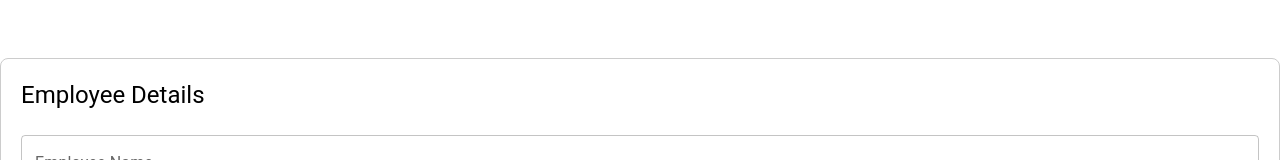
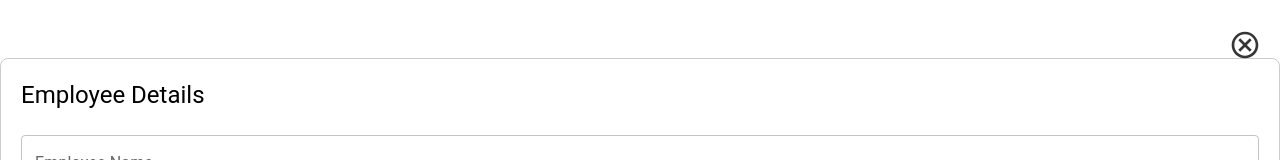
Before and after one commit to Jayaprakash-mk/employeee, a React (Create React App) app: page / in a window 1280 px wide. Both pictures are taken after a click on the button "Add". Shown: the top 160 px of the page. Built offline with nearby package versions, Linux system fonts and the light colour scheme.

Commit message:
push new backend

```diff
--- a/src/Backend/Service.js
+++ b/src/Backend/Service.js
@@ -80,9 +80,8 @@ app.delete(`/deleteData/:id`, (req,res) => {
             return res.status(500).json({message : "Error in connection to mysql database"});
         }
 
-        connection.query("Delete from employeeDetail where Employee_id = ?", req.params.id, (err, data) => {
-            connection.r
-            elease(); // Release the connection back to the pool
+        connection.query("Delete from employeeDetail where employeeId = ?", req.params.id, (err, data) => {
+            connection.release(); // Release the connection back to the pool
 
             if (err) {
                 console.error("MySQL Query Error:", err);
--- a/src/Frontend/EmployeeData.js
+++ b/src/Frontend/EmployeeData.js
@@ -29,7 +29,7 @@ const EmployeeData = (props) => {
 
     const Delete = async (id) => {
         try {
-            const response = await Axios.delete(`https://employee-h4u5.onrender.com/deleteData/${id}`);
+            const response = await Axios.delete(`http://localhost:3001/deleteData/${id}`);
             console.log("response message:", response.data);
             //window.location.reload();
         }catch (e) {
--- a/src/Frontend/EmployeeData.module.css
+++ b/src/Frontend/EmployeeData.module.css
@@ -38,3 +38,14 @@
     color: #363636;
 
 }
+
+.backButton{
+    padding: 1.2rem;
+    position: absolute;
+    top: 0;
+    right: 0;
+    cursor: pointer;
+    font-size: 42px;
+    color: #363636;
+
+}
--- a/src/Frontend/EmployeeForm.js
+++ b/src/Frontend/EmployeeForm.js
@@ -11,9 +11,10 @@ import FormControlLabel from '@mui/material/FormControlLabel';
 import Typography from '@mui/material/Typography';
 import Alert from '@mui/material/Alert';
 import {DatePicker} from '@mui/x-date-pickers';
+import CancelOutlinedIcon from '@mui/icons-material/CancelOutlined';
+import classes from './EmployeeData.module.css';
 
-
-const EmployeeForm = () => {
+const EmployeeForm = (props) => {
   const [formData, setFormData] = useState({
     employeeName: '',
     employeeId: '',
@@ -32,6 +33,10 @@ const EmployeeForm = () => {
     setFormData({ ...formData, [e.target.name]: e.target.value });
   };
 
+  const backToHomeButton = () => {
+    props.choice1(false);
+  }
+
   const handleDateChange = (date) => {
     setFormData({ ...formData, dob: date });
   };
@@ -46,7 +51,7 @@ const EmployeeForm = () => {
       formData.designation &&
       formData.salary
     ) {
-      // Perform backend logic here (e.g., API call)
+
       //console.log(formData);
 
       Axios.post('http://localhost:3001/employee', {
@@ -92,6 +97,9 @@ const EmployeeForm = () => {
       <div style={{ border: '1px solid #ccc', padding: '20px', borderRadius: '8px' }}>
       <Typography variant="h5" gutterBottom>
         Employee Details
+        <div className={classes.backButton}>
+            <CancelOutlinedIcon sx={{fontSize: 32}} onClick={backToHomeButton}/>
+        </div>
       </Typography>
       <form>
         <TextField
@@ -131,7 +139,7 @@ const EmployeeForm = () => {
                 shrink: true,
               }}
             value={formData.dob}
-            onChange={handleDateChange}
+            onChange={handleInputChange}
             fullWidth
             margin="normal"
         />
```
